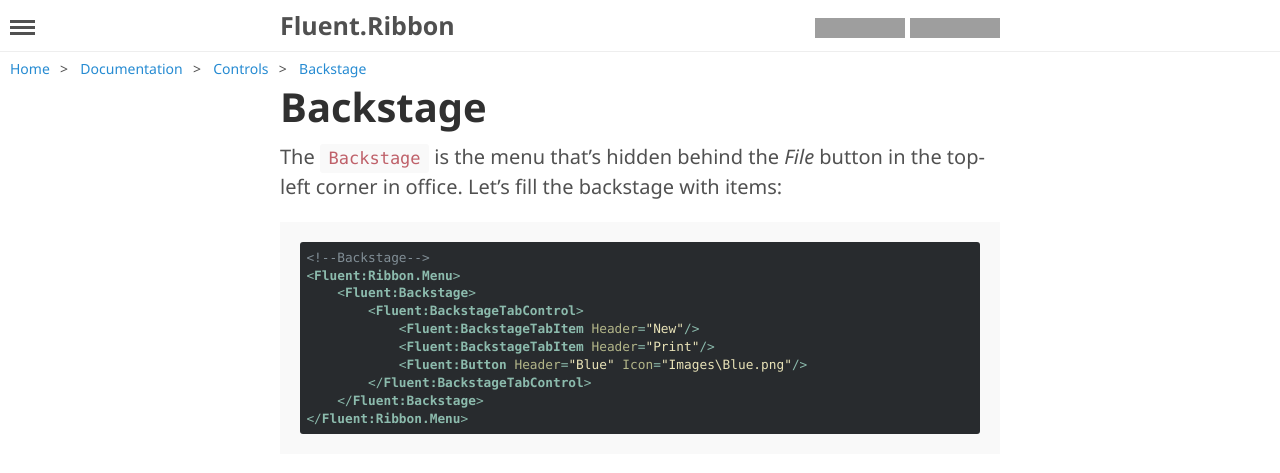
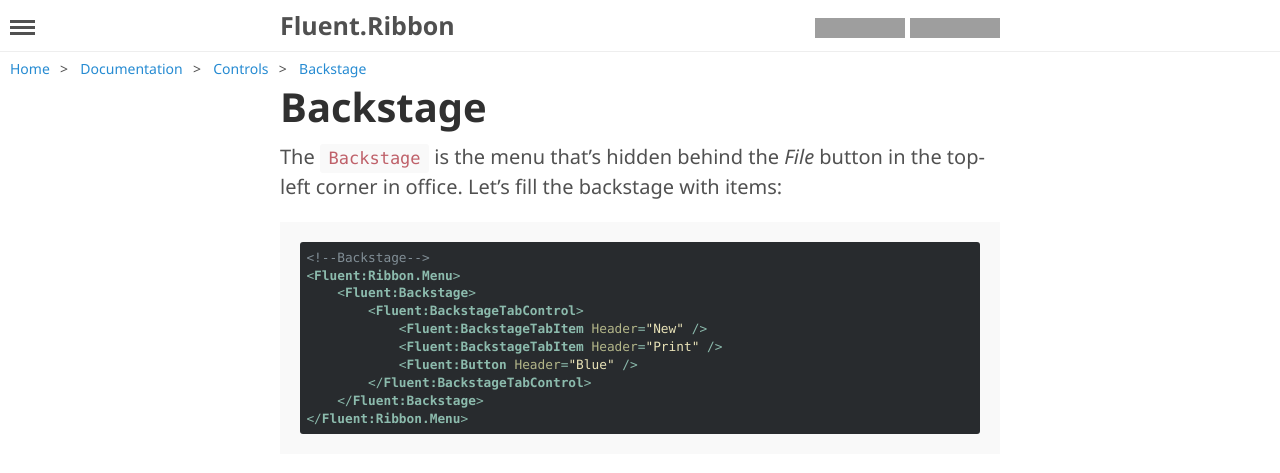
Before and after one commit to fluentribbon/fluentribbon.github.io, a Jekyll site: the page built from documentation/controls/backstage.md, in a window 1280 px wide. Shown: the top 473 px of the page. Built offline with Jekyll 4.4.1, drawn with Linux system fonts in a browser that asks for light colours; grey boxes are pictures that could not be loaded.

Commit message:
Removed icon as icons aren't shown in Backstage

```diff
--- a/documentation/controls/backstage.md
+++ b/documentation/controls/backstage.md
@@ -11,9 +11,9 @@
 <Fluent:Ribbon.Menu>
     <Fluent:Backstage>
         <Fluent:BackstageTabControl>
-            <Fluent:BackstageTabItem Header="New"/>
-            <Fluent:BackstageTabItem Header="Print"/>
-            <Fluent:Button Header="Blue" Icon="Images\Blue.png"/>
+            <Fluent:BackstageTabItem Header="New" />
+            <Fluent:BackstageTabItem Header="Print" />
+            <Fluent:Button Header="Blue" />
         </Fluent:BackstageTabControl>
     </Fluent:Backstage>
 </Fluent:Ribbon.Menu>
```
